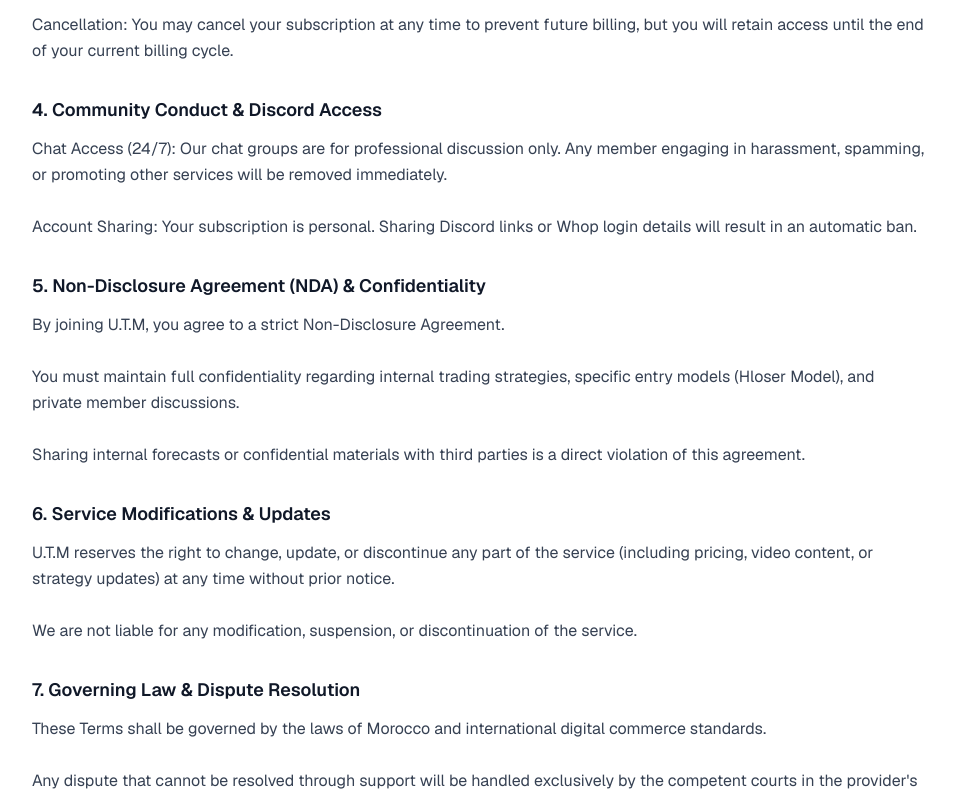
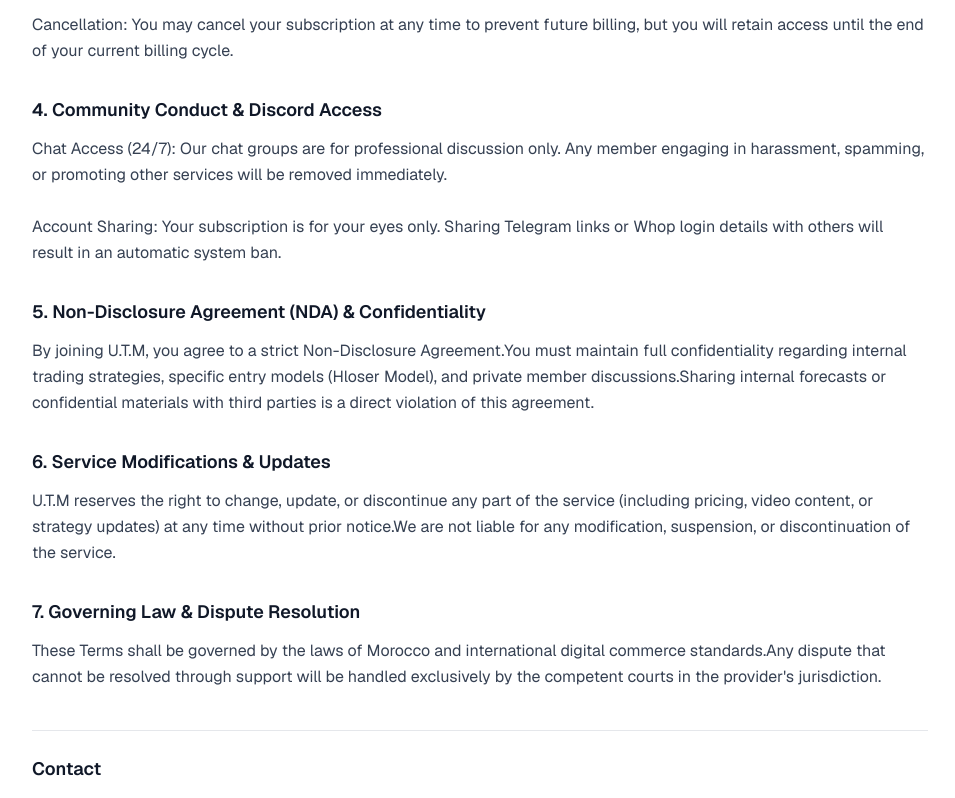
Before and after one commit to hloser77/University-of-Trading-MA, a Next.js app: page /terms in a window 1280 px wide. Shown: the part 1300-2098 px from the top of the page, without its empty margins (160-1115 px from the left). Built offline with nearby package versions, Linux system fonts and the light colour scheme.

Commit message:
Update page.tsx

```diff
--- a/app/terms/page.tsx
+++ b/app/terms/page.tsx
@@ -17,7 +17,7 @@ No Guarantees: U.T.M does not guarantee any specific profit or outcome. Your tra
     },
 
     {
-      title: "Intellectual Property: The Hloser Model & Content Protection",
+      title: "Intellectual Property: The (Hloser Model) & Content Protection",
       content: `Ownership: All materials, including the Hloser Model, the How-To video series, entry strategy breakdowns, and all weekly/daily forecast videos, are the exclusive intellectual property of University of Trading-MA.
 
 Limited License: Upon payment, you are granted a single, non-transferable license to view the content for your personal education only.
@@ -29,7 +29,7 @@ Consequences: Any breach of this section will result in an immediate permanent b
 
     {
       title: "Subscription, Payments, & Strict Non-Refundable Policy",
-      content: `Instant Access: Our service provides instant access to digital goods such as videos, chat, and market analysis.
+      content: `Instant Access: Our service provides instant access to digital goods such as (videos, chat, and market analysis) .
 
 Strict No-Refunds: Because our product is digital and consumed immediately upon access, all sales are final. No refunds will be issued under any circumstances, including dissatisfaction or accidental purchases.
 
@@ -40,30 +40,22 @@ Cancellation: You may cancel your subscription at any time to prevent future bil
       title: "Community Conduct & Discord Access",
       content: `Chat Access (24/7): Our chat groups are for professional discussion only. Any member engaging in harassment, spamming, or promoting other services will be removed immediately.
 
-Account Sharing: Your subscription is personal. Sharing Discord links or Whop login details will result in an automatic ban.`,
+Account Sharing: Your subscription is for your eyes only. Sharing Telegram links or Whop login details with others will result in an automatic system ban.`,
     },
 
     {
       title: "Non-Disclosure Agreement (NDA) & Confidentiality",
-      content: `By joining U.T.M, you agree to a strict Non-Disclosure Agreement.
-
-You must maintain full confidentiality regarding internal trading strategies, specific entry models (Hloser Model), and private member discussions.
-
-Sharing internal forecasts or confidential materials with third parties is a direct violation of this agreement.`,
+      content: `By joining U.T.M, you agree to a strict Non-Disclosure Agreement.You must maintain full confidentiality regarding internal trading strategies, specific entry models (Hloser Model), and private member discussions.Sharing internal forecasts or confidential materials with third parties is a direct violation of this agreement.`,
     },
 
     {
       title: "Service Modifications & Updates",
-      content: `U.T.M reserves the right to change, update, or discontinue any part of the service (including pricing, video content, or strategy updates) at any time without prior notice.
-
-We are not liable for any modification, suspension, or discontinuation of the service.`,
+      content: `U.T.M reserves the right to change, update, or discontinue any part of the service (including pricing, video content, or strategy updates) at any time without prior notice.We are not liable for any modification, suspension, or discontinuation of the service.`,
     },
 
     {
       title: "Governing Law & Dispute Resolution",
-      content: `These Terms shall be governed by the laws of Morocco and international digital commerce standards.
-
-Any dispute that cannot be resolved through support will be handled exclusively by the competent courts in the provider's jurisdiction.`,
+      content: `These Terms shall be governed by the laws of Morocco and international digital commerce standards.Any dispute that cannot be resolved through support will be handled exclusively by the competent courts in the provider's jurisdiction.`,
     },
   ]
 
```
